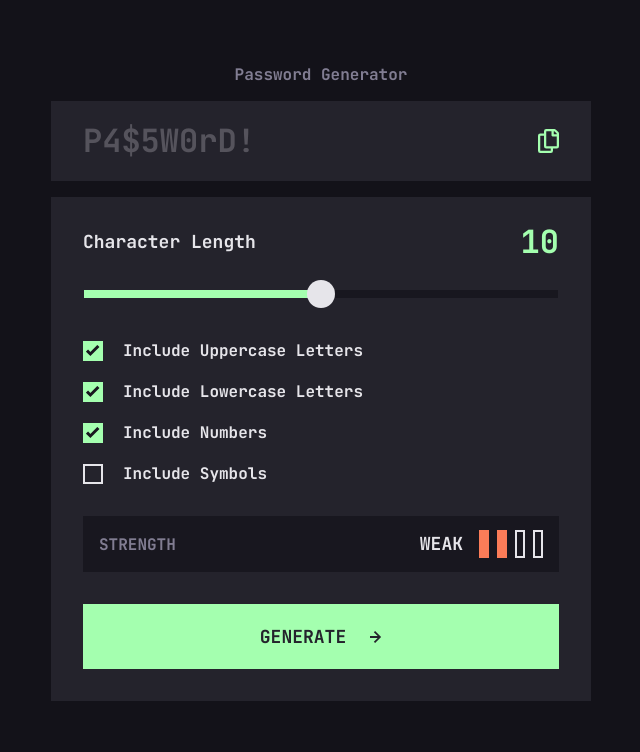
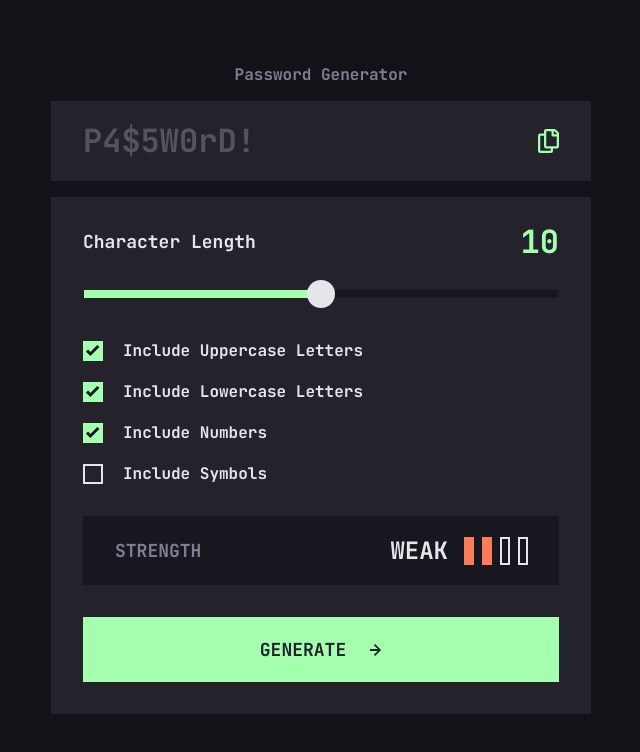
Before and after one commit to HanSeongLee/password-generator-app, a Next.js app: page / in a window 1280 px wide. Shown: the top 752 px of the page, without its empty margins (319-959 px from the left). Built offline with nearby package versions, Linux system fonts and the light colour scheme; no server answers.

Commit message:
ADD | Indicator component on tablet

```diff
--- a/components/Indicator/style.module.scss
+++ b/components/Indicator/style.module.scss
@@ -1,3 +1,4 @@
+@import "styles/utils";
 
 .indicator {
   display: flex;
@@ -11,6 +12,12 @@
   text-transform: uppercase;
   padding: 14px 16px;
 
+  @include media(">tablet") {
+    font-size: 18px;
+    line-height: 24px;
+    padding: 21px 31.5px 20px 32px;
+  }
+
   .value {
     height: 28px;
     display: flex;
@@ -20,6 +27,12 @@
     line-height: 24px;
     text-align: right;
     color: #E6E5EA;
+
+    @include media(">tablet") {
+      font-size: 24px;
+      line-height: 32px;
+      gap: 15.5px;
+    }
 
     .barContainer {
       height: 100%;
```
